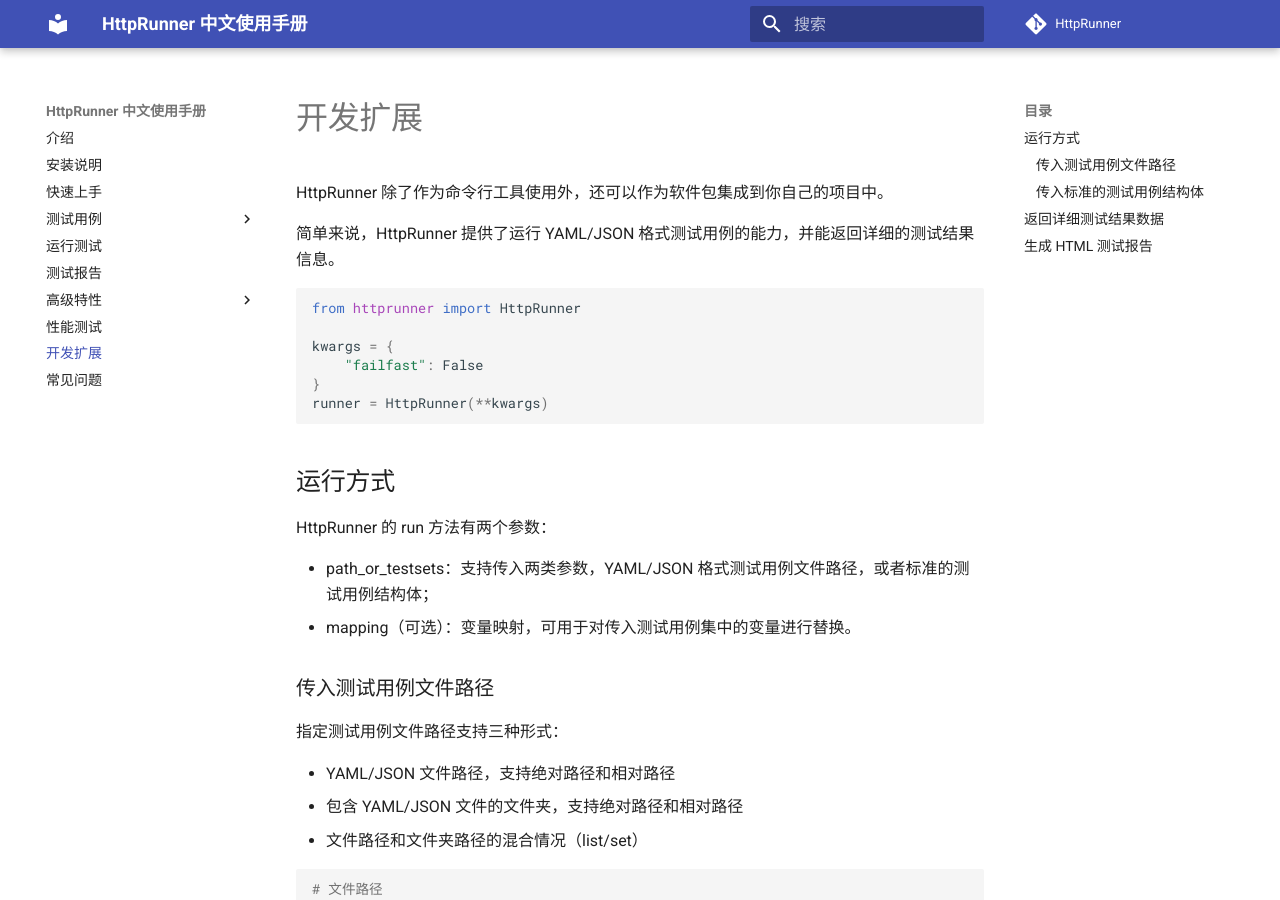
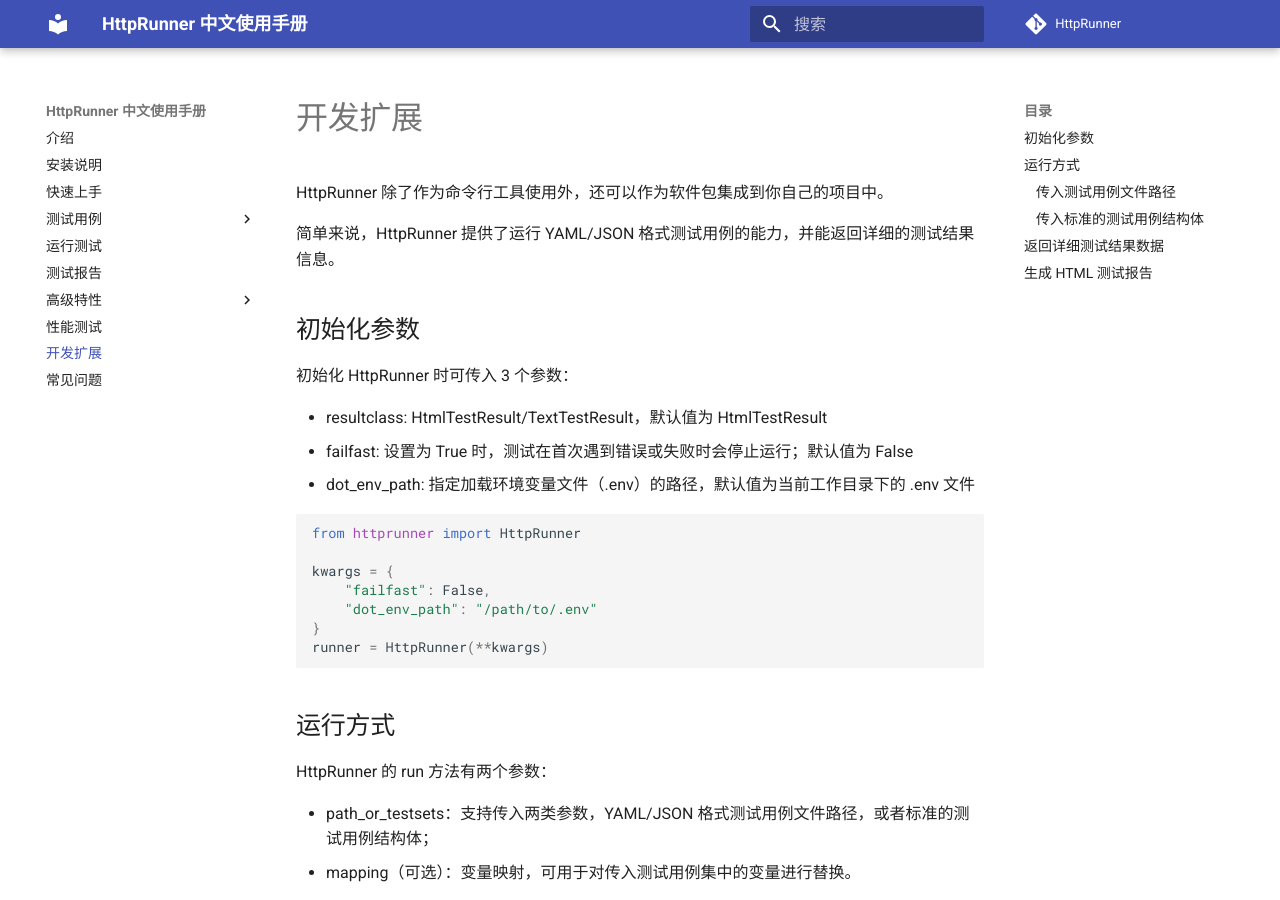
Before and after one commit to httprunner/docs-v1x, an MkDocs documentation site: the page built from docs/development.md, in a window 1280 px wide and 900 px high. Built offline with MkDocs 1.6.1 and Material for MkDocs 9.7.7, drawn with Linux system fonts in a browser that asks for light colours; comment, search, counter and statistics services are not loaded; old or Windows-style settings are respelled for this version of MkDocs.

Commit message:
add HttpRunner initializing kwargs

````diff
--- a/docs/development.md
+++ b/docs/development.md
@@ -4,11 +4,20 @@
 
 简单来说，HttpRunner 提供了运行 YAML/JSON 格式测试用例的能力，并能返回详细的测试结果信息。
 
+## 初始化参数
+
+初始化 HttpRunner 时可传入 3 个参数：
+
+- resultclass: HtmlTestResult/TextTestResult，默认值为 HtmlTestResult
+- failfast: 设置为 True 时，测试在首次遇到错误或失败时会停止运行；默认值为 False
+- dot_env_path: 指定加载环境变量文件（.env）的路径，默认值为当前工作目录下的 .env 文件
+
 ```python
 from httprunner import HttpRunner
 
 kwargs = {
-    "failfast": False
+    "failfast": False,
+    "dot_env_path": "/path/to/.env"
 }
 runner = HttpRunner(**kwargs)
 ```
````
